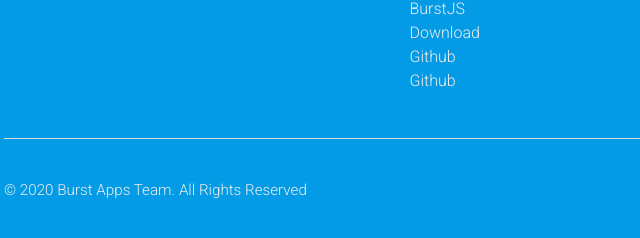
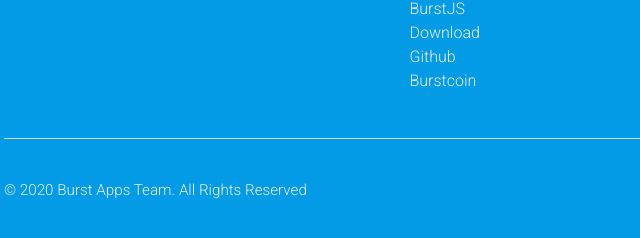
Before and after one commit to ohager/phoenix-wallet-rocks, a plain HTML site: page index.html in a window 1280 px wide. Shown: the part 8592-8830 px from the top of the page, 81-721 px from the left. Drawn offline with Linux system fonts and the light colour scheme; no server answers.

Commit message:
fix: Corrected mislabeled link

```diff
--- a/index.html
+++ b/index.html
@@ -870,7 +870,7 @@
                             <li><a class="internal-link" href="#burstjs">BurstJS</a></li>
                             <li><a class="internal-link" href="#downloads">Download</a></li>
                             <li><a class="internal-link" href="https://github.com/burst-apps-team/phoenix" target="_blank">Github</a></li>
-                            <li><a class="internal-link" href="https://www.burst-coin.org" target="_blank">Github</a></li>
+                            <li><a class="internal-link" href="https://www.burst-coin.org" target="_blank">Burstcoin</a></li>
                         </ul>
 
                     </div>
```
